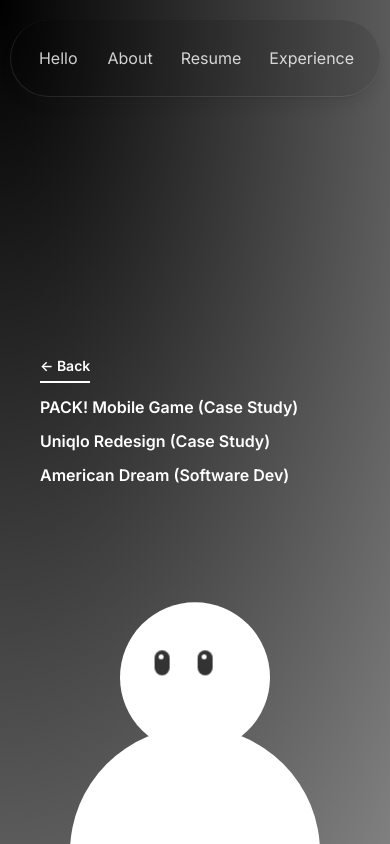
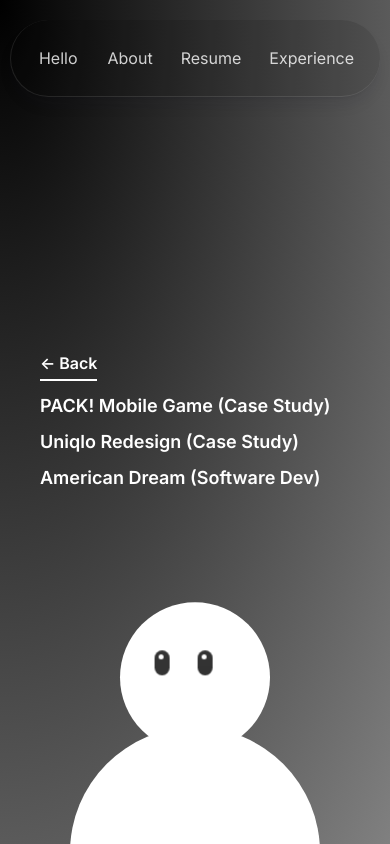
Before and after one commit to Junheng-Zheng/updatedportfolio, a Next.js app: page /Projects in a window 390 px wide. Built offline with nearby package versions, Linux system fonts and the light colour scheme; no server answers.

Commit message:
fixed mobile size for hover link

```diff
--- a/src/app/Components/Hoverlink.js
+++ b/src/app/Components/Hoverlink.js
@@ -10,7 +10,7 @@ const Hoverlink = ({ children, delay, href, onClick }) => {
         initial={{ opacity: 0, x: 100 }}
         animate={{ opacity: 1, x: 0 }}
         transition={{ duration: 0.3, delay: delay }}
-        className="cursor-pointer overflow-hidden relative text-[16px] sm:text-[21px] pb-0.5 leading-none font-semibold"
+        className="cursor-pointer overflow-hidden relative text-[18px] sm:text-[21px] pb-0.5 leading-none font-semibold"
         onMouseEnter={() => setIsHovered(true)}
         onMouseLeave={() => setIsHovered(false)}
       >
--- a/src/app/Projects/page.js
+++ b/src/app/Projects/page.js
@@ -44,7 +44,7 @@ export default function Projects() {
       <div className="gradientbackground cursor-crosshair overflow-hidden h-screen w-screen flex justify-center items-center"></div>
       <div className="absolute top-1/2 left-1/2 z-10 sm:w-fit w-full px-10 flex flex-col items-start gap-4 sm:gap-[17px] -translate-x-1/2 -translate-y-1/2">
         <Link href="/../">
-          <p className="text-white cursor-pointer text-[14px] sm:text-[18px] pb-2 border-b-2 border-white leading-none font-semibold">
+          <p className="text-white cursor-pointer text-[16px] sm:text-[18px] pb-2 border-b-2 border-white leading-none font-semibold">
             {"<- Back"}
           </p>
         </Link>
```
